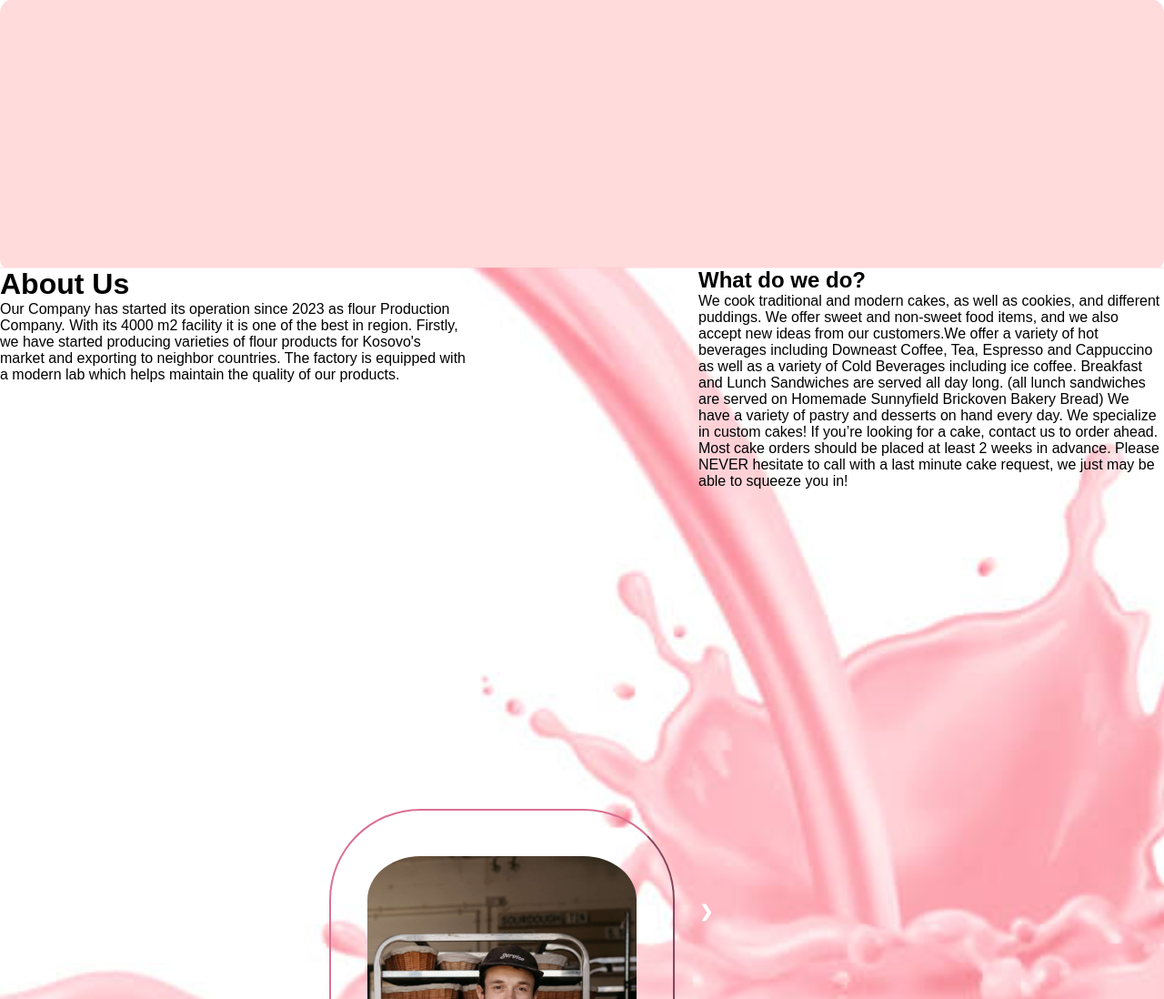
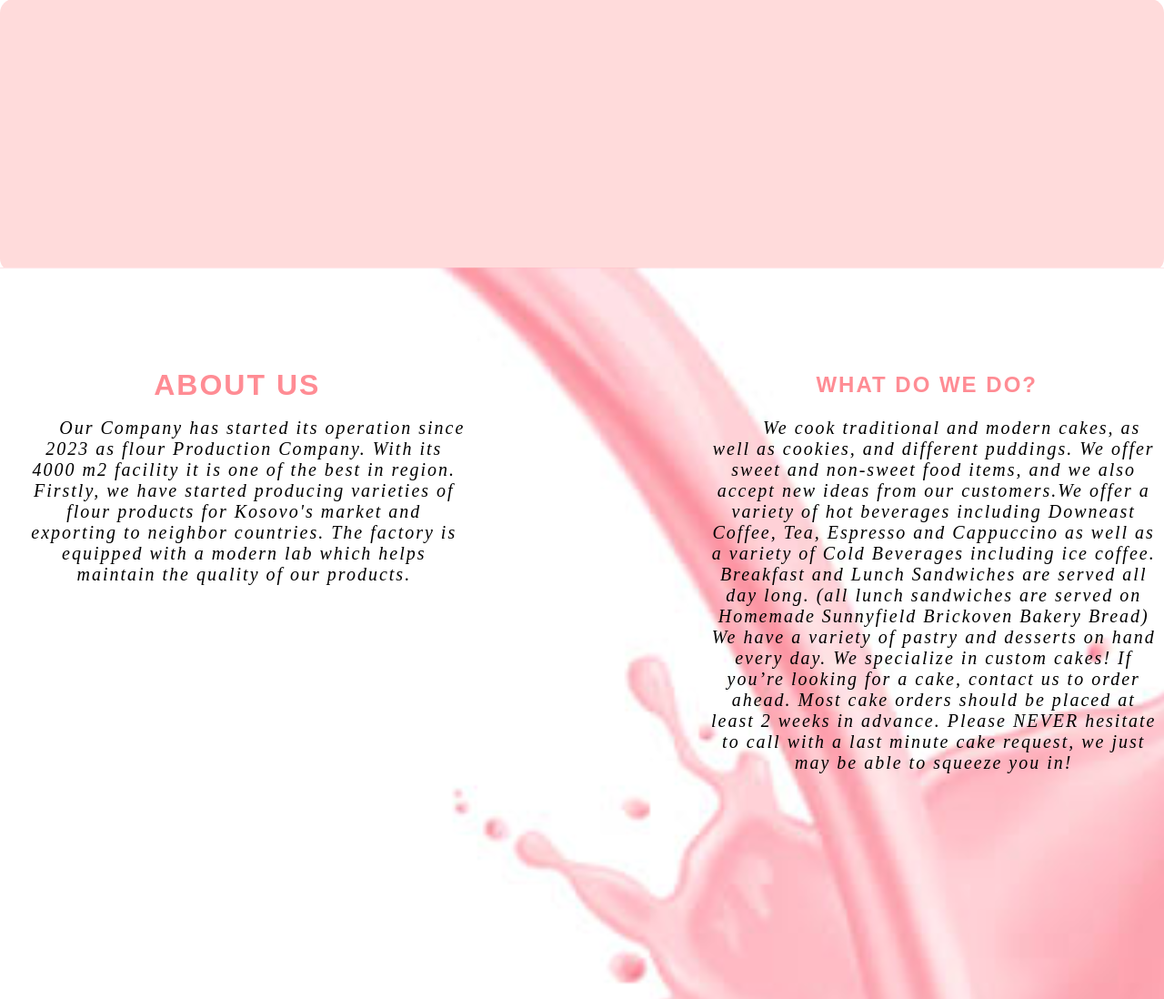
Before and after one commit to Do10527/Projekti-Bakery, a PHP site: page /AboutUs.html in a window 1280 px wide. Shown: the part 116-1214 px from the top of the page at 91% size. Run offline with PHP 8.4, Linux system fonts and the light colour scheme; some libraries are stand-ins or nearby versions; some web fonts are replaced.

Commit message:
Rregullimi i Faqes About Us

```diff
--- a/Kodi/Bakery.css
+++ b/Kodi/Bakery.css
@@ -656,3 +656,30 @@
   width: 40%;
   float: right;
 }
+.Texti
+{
+   letter-spacing: 2px;
+  line-height: 200%;
+  margin-top: 5px;
+  padding: 8px;
+
+}
+
+.Texti h1 , h2 {
+  text-align: center;
+  text-transform: uppercase;
+  color: #ff8c94;
+  margin-top: 100px;
+
+}
+.Texti p {
+  text-indent: 40px;
+  text-align:center;
+  letter-spacing: 2px;
+  font: italic 1.2rem "Fira Sans", serif;
+  font-size: 20px;
+  margin-top: 20px;
+  padding-left: 15px;
+
+
+}
```
